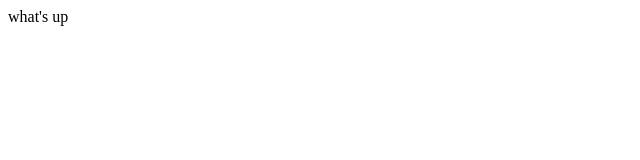
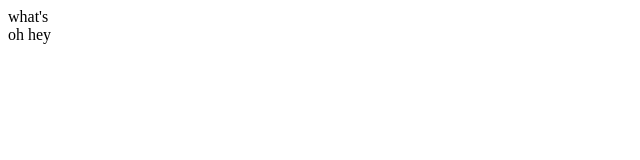
Before and after one commit to dominoesgame/dominoesgame.github.io, a plain HTML site: page index.html in a window 1280 px wide. Shown: the full height of the page, 0-640 px from the left. Drawn offline with Linux system fonts and the light colour scheme.

Commit message:
Initial commit

```diff
--- a/index.html
+++ b/index.html
@@ -5,6 +5,9 @@
   </title>
 </head>
 <body>
-  what's up
+  what's
+  <div>
+    oh hey
+  </div>
 </body>
 </html>
```
